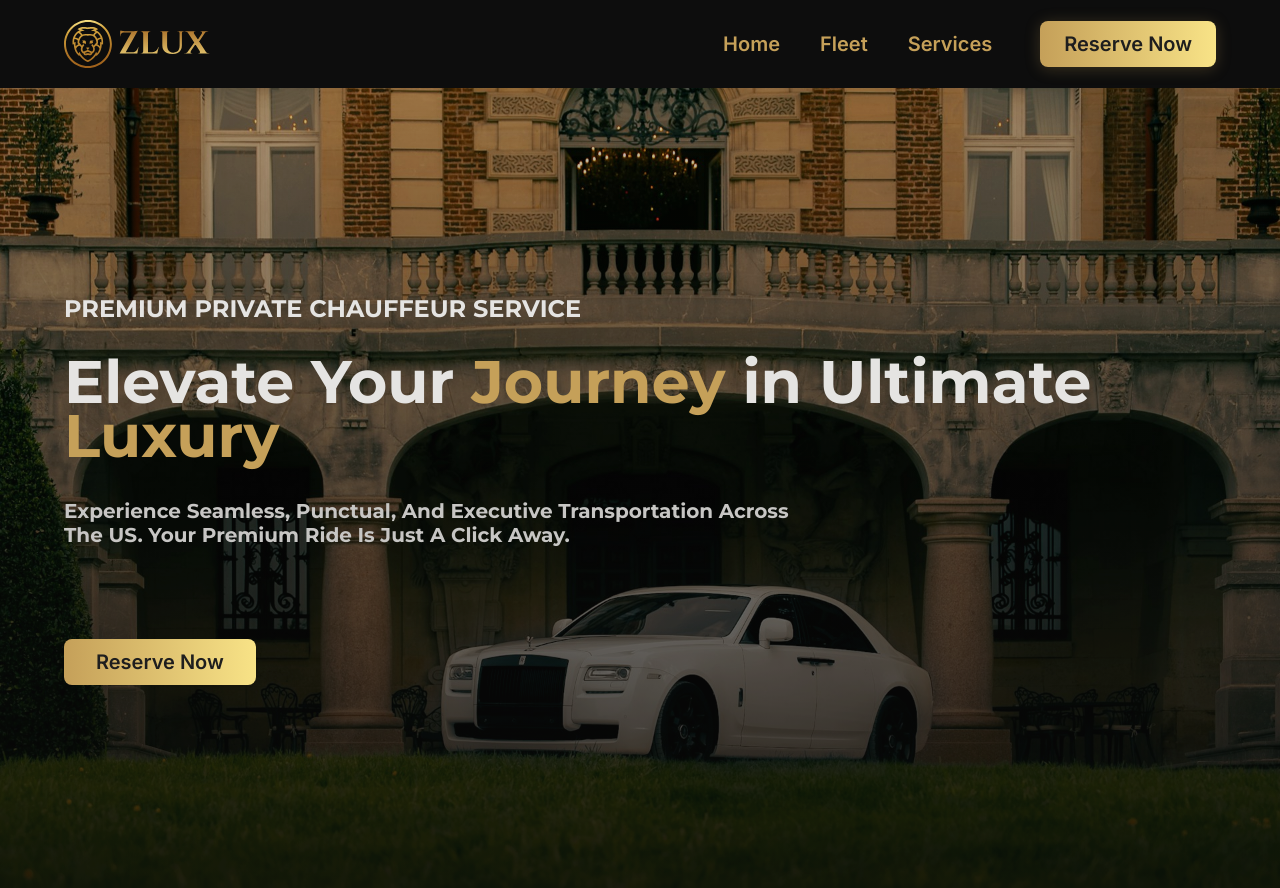
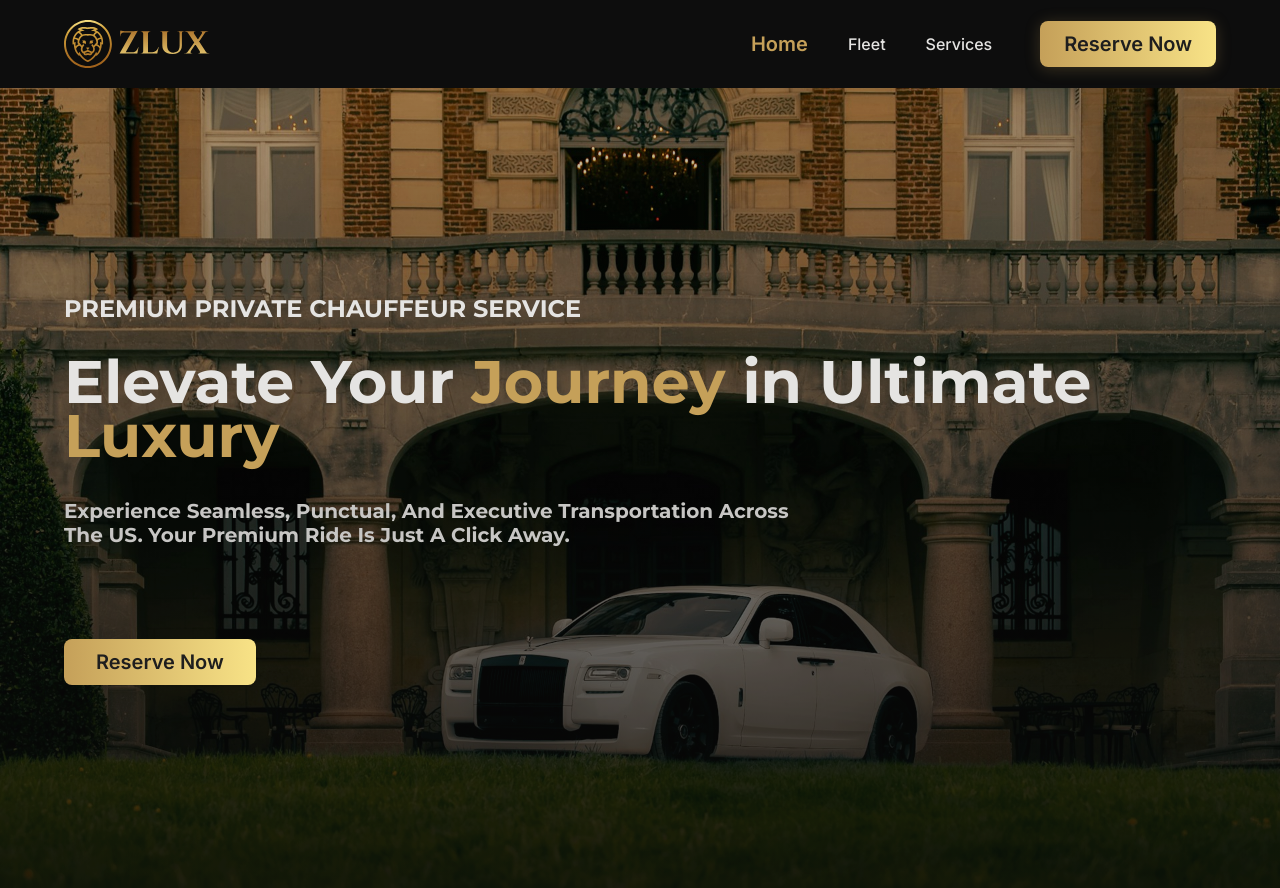
Before and after one commit to Kermina-Wasfy/zlux-frontend, a Next.js app: page / in a window 1280 px wide. Built offline with nearby package versions, Linux system fonts and the light colour scheme.

Commit message:
nav links

```diff
--- a/components/general/Header/Header.tsx
+++ b/components/general/Header/Header.tsx
@@ -11,10 +11,7 @@ export default function Header() {
   const [mobileMenuOpen, setMobileMenuOpen] = useState(false);
   const pathname = usePathname();
 
-  const isLinkActive = (link: { href: string }) => {
-    if (link.href === "/") return pathname === "/";
-    return pathname === "/" && (link.href === "#fleet" || link.href === "#services");
-  };
+  const isLinkActive = (link: { href: string }) => pathname === link.href;
 
   return (
     <header className="w-full z-50 py-5 md:py-5 sticky top-0 bg-[#0D0D0D]">
```
